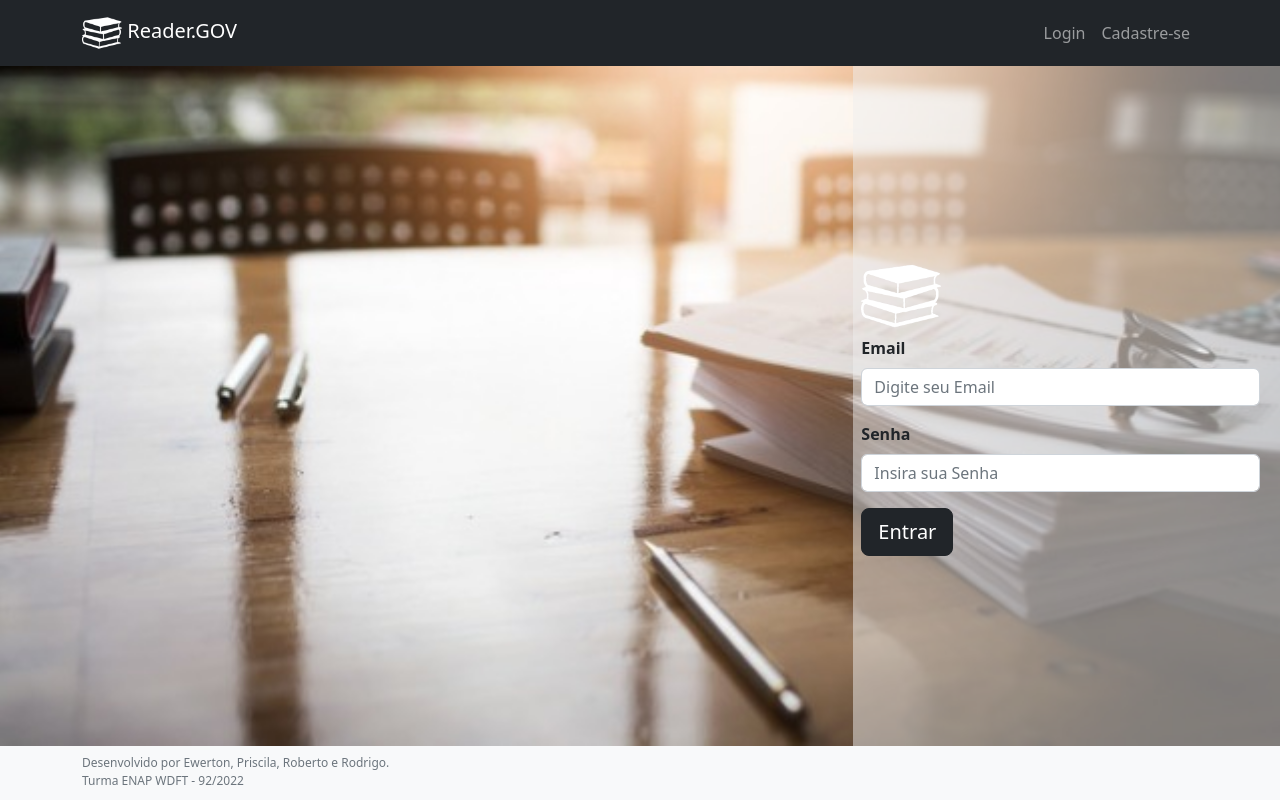
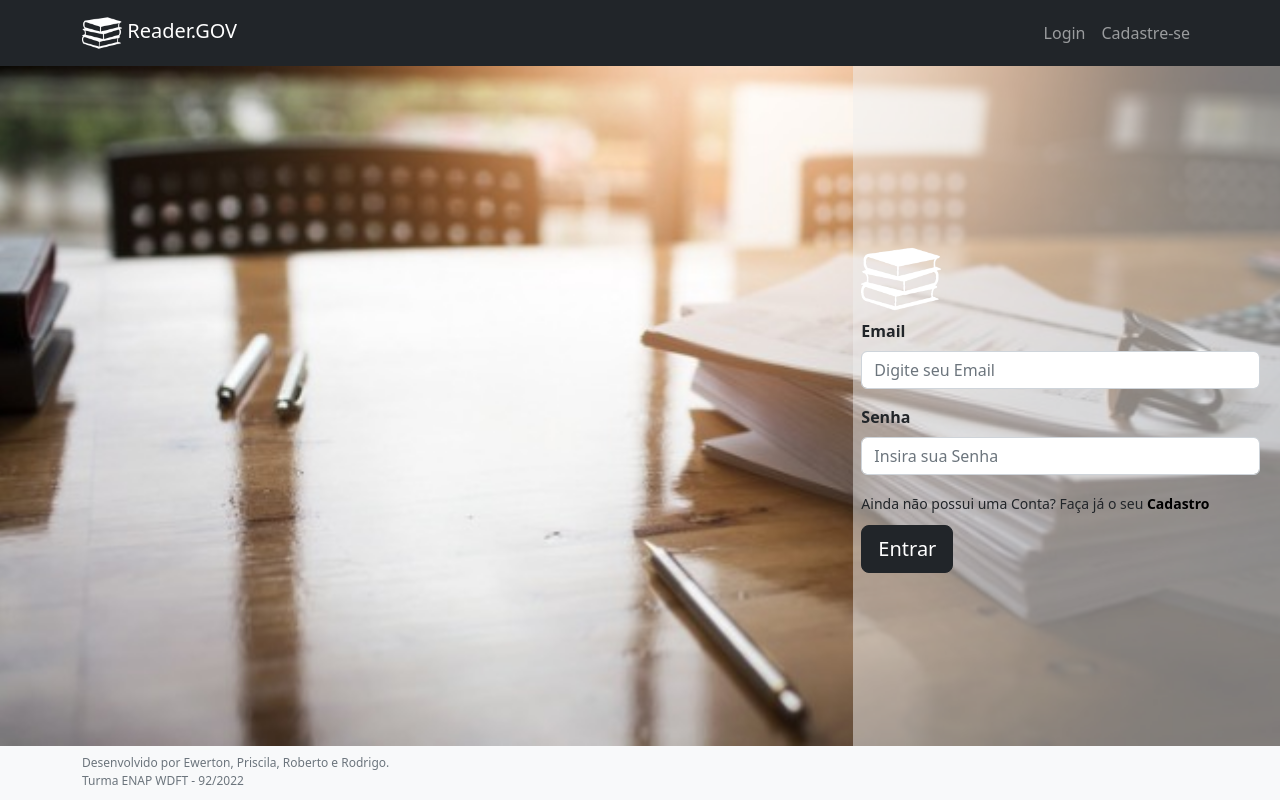
Before and after one commit to ewertonvaz/reader-gov-front, a React (Create React App) app: page /login in a window 1280 px wide. Built offline with nearby package versions, Linux system fonts and the light colour scheme.

Commit message:
link para o cadastro na pagina de login

```diff
--- a/src/App.js
+++ b/src/App.js
@@ -40,7 +40,7 @@ function App() {
         <Routes>
 
           {/* Estast rotas ficarão SEM a NavBar padrão */}
-          <Route path="/signup" element={<SignUpPage />}></Route>
+          <Route path="/signup" element={<SignUpPage /> }></Route>
 
           {/* Todas as rotas aqui dentro estão COM a NavBar */}
           <Route element={<> <NavBar /> <Outlet /> </>}>
--- a/src/pages/LoginPage.jsx
+++ b/src/pages/LoginPage.jsx
@@ -105,7 +105,7 @@ function LoginPage() {
               label="Check me out"
             /> */}
               </Form.Group>
-
+              <small>Ainda não possui uma Conta? Faça já o seu <Link to='/signup' style={{textDecoration:"none", color:"black"}}><strong>Cadastro</strong></Link></small><br/>
               <div className="row">
                 <div className="col d-flex ">
 
@@ -113,6 +113,7 @@ function LoginPage() {
                     size="lg"
                     variant="dark"
                     type="submit"
+                    style={{marginTop:"10px"}}
                   >
                     Entrar
                   </Button>
```
